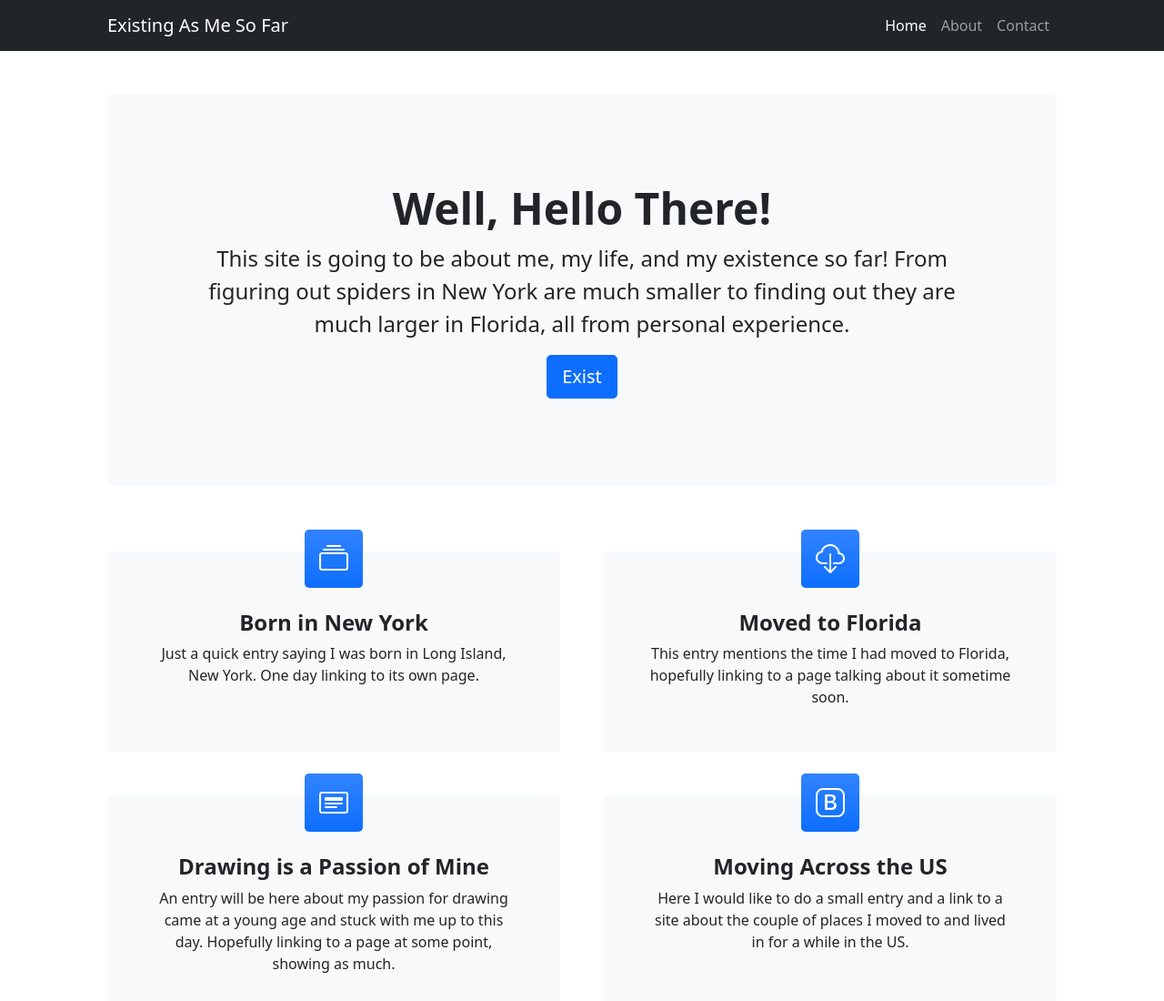
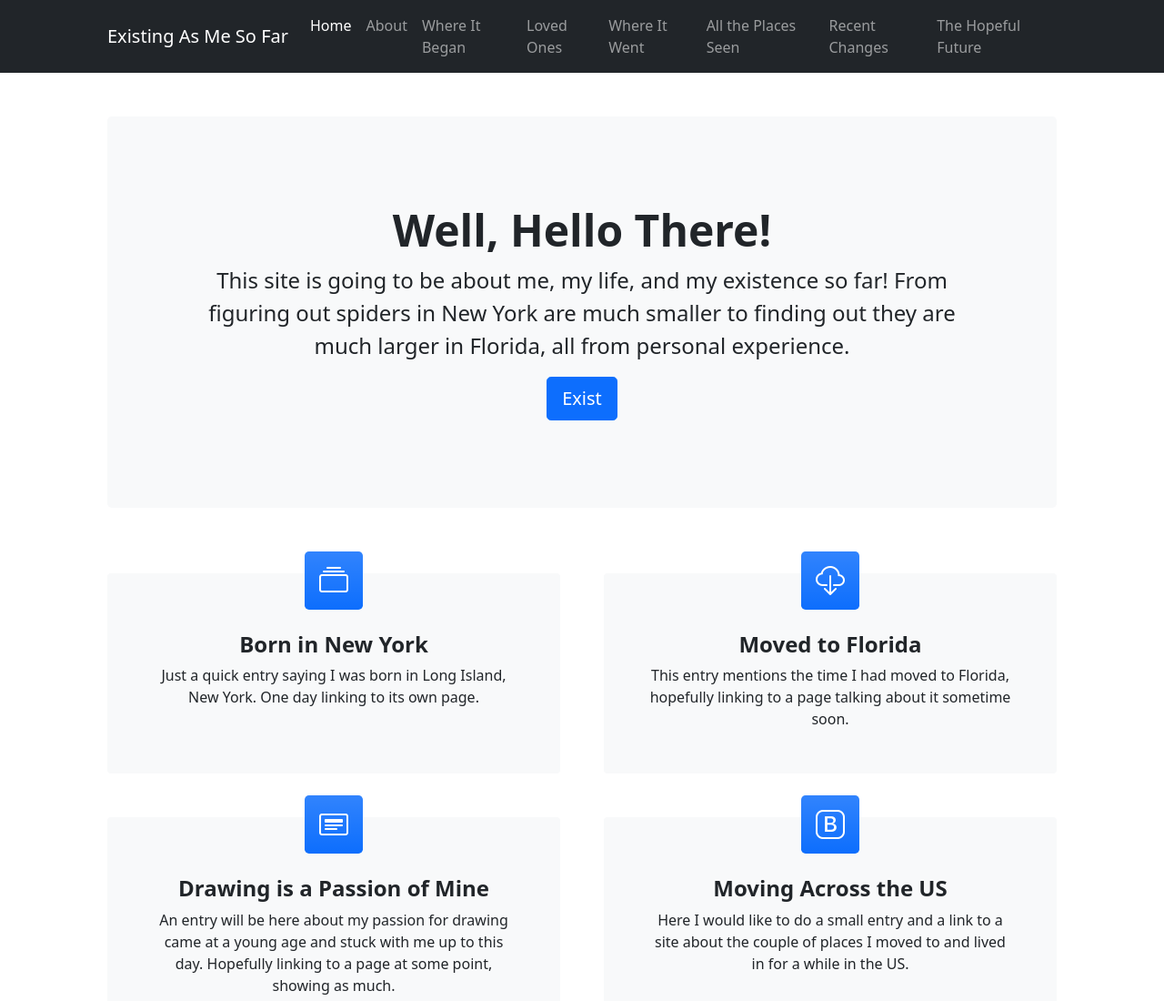
Before and after one commit to Alcanthea/Alcanthea.github.io, a plain HTML site: page index.html in a window 1280 px wide. Shown: the top 1100 px of the page at 91% size. Drawn offline with nearby package versions, Linux system fonts and the light colour scheme.

Commit message:
Project 0 Menu Build

```diff
--- a/about.html
+++ b/about.html
@@ -14,6 +14,7 @@
   <link href="css/styles.css" rel="stylesheet" />
 </head>
 <body>
+
   <nav class="navbar navbar-expand-lg navbar-dark bg-dark">
     <div class="container px-lg-5">
         <a class="navbar-brand" href="#!">About Me</a>
@@ -34,6 +35,10 @@
     </div>
 </nav>
 
+    <!-- Bootstrap core JS-->
+    <script src="https://cdn.jsdelivr.net/npm/bootstrap@5.1.3/dist/js/bootstrap.bundle.min.js"></script>
+    <!-- Core theme JS-->
+    <script src="js/scripts.js"></script>
 
 </body>
 </html>
--- a/index.html
+++ b/index.html
@@ -31,7 +31,13 @@
                         <a class="nav-link active" aria-current="page" href="#!">Home</a>
                     </li>
                     <li class="nav-item"><a class="nav-link" href="about.html">About</a></li>
-                    <li class="nav-item"><a class="nav-link" href="#!">Contact</a></li>
+                    <li class="nav-item"><a class="nav-link" href="#!">Where It Began</a></li>
+                    <li class="nav-item"><a class="nav-link" href="#!">Loved Ones</a></li>
+                    <li class="nav-item"><a class="nav-link" href="#!">Where It Went</a></li>
+                    <li class="nav-item"><a class="nav-link" href="#!">All the Places Seen</a></li>
+                    <li class="nav-item"><a class="nav-link" href="#!">Recent Changes</a></li>
+                    <li class="nav-item"><a class="nav-link" href="#!">The Hopeful Future</a></li>
+
                 </ul>
             </div>
         </div>
```
